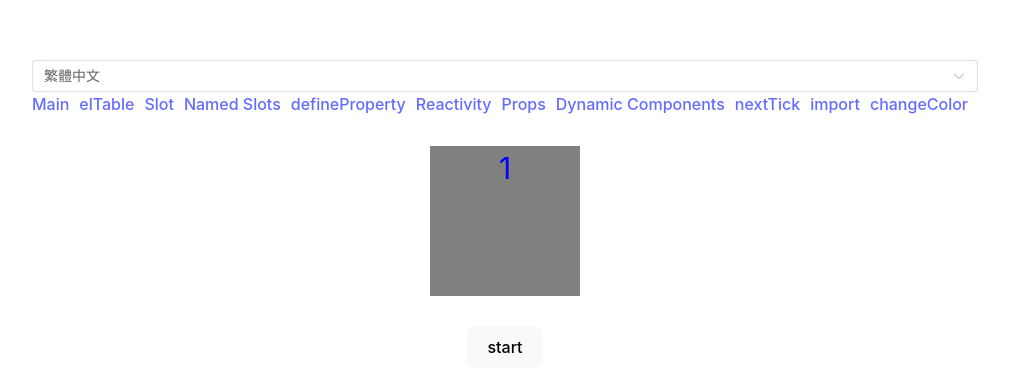
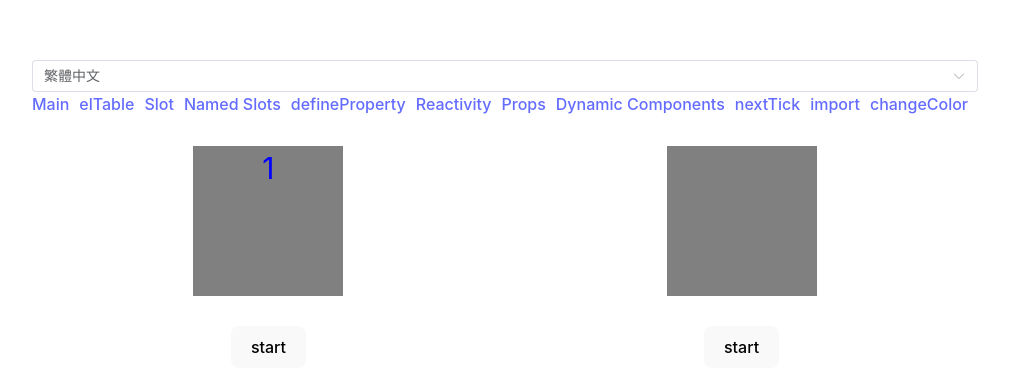
Before and after one commit to limecorner/vite-project, a Vue app: page /changeColor in a window 1280 px wide. Shown: the part 186-578 px from the top of the page, without its empty margins (135-1144 px from the left). Built offline with nearby package versions, Linux system fonts and the light colour scheme.

Commit message:
數字每隔 1 秒變色 (原生 JS)

```diff
--- a/src/views/ChangeColor.vue
+++ b/src/views/ChangeColor.vue
@@ -1,4 +1,5 @@
 <template>
+  <div class="container">
     <div class="box">
       <p
         :class="[
@@ -10,9 +11,15 @@
       </p>
       <button @click="startCount">start</button>
     </div>
+    <div class="box">
+      <p id="counter"></p>
+      <button @click="startCountWithJS" class="start">start</button>
+    </div>
+  </div>
 </template>
 
 <script setup>
+// vue
 import { ref, computed } from "vue";
 
 const count = ref(1);
@@ -27,9 +34,33 @@ const startCount = () => {
     }, 1000 * i);
   }
 };
+
+// 原生 JS
+let num = 1;
+const startCountWithJS = () => {
+  const counter = document.querySelector("#counter");
+  num = 1;
+  for (let i = 1; i < 10; i++) {
+    setTimeout(() => {
+      num++;
+      counter.innerText = num;
+      if (num % 2 === 0) {
+        counter.classList.add("textRed");
+        counter.classList.remove("textBlue");
+      } else {
+        counter.classList.add("textBlue");
+        counter.classList.remove("textRed");
+      }
+    }, 1000 * i);
+  }
+};
 </script>
 
 <style scoped>
+.container {
+  display: flex;
+  justify-content: space-around;
+}
 .box {
   display: flex;
   flex-direction: column;
```
Lines whose indentation alone changed are shown as unchanged.
